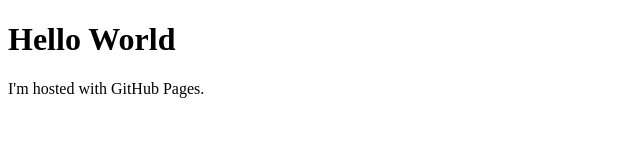
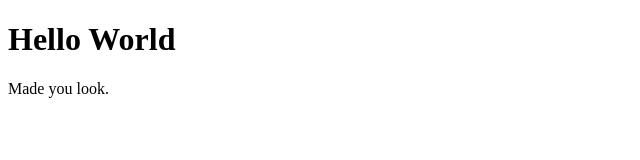
Before and after one commit to jayybeezy/jayybeezy.github.io, a plain HTML site: page index.html in a window 1280 px wide. Shown: the whole page, without its empty margins (0-640 px from the left). Drawn offline with Linux system fonts and the light colour scheme.

Commit message:
Update index.html

```diff
--- a/index.html
+++ b/index.html
@@ -2,6 +2,6 @@
 <html>
 <body>
 <h1>Hello World</h1>
-<p>I'm hosted with GitHub Pages.</p>
+<p>Made you look.</p>
 </body>
 </html>
```
